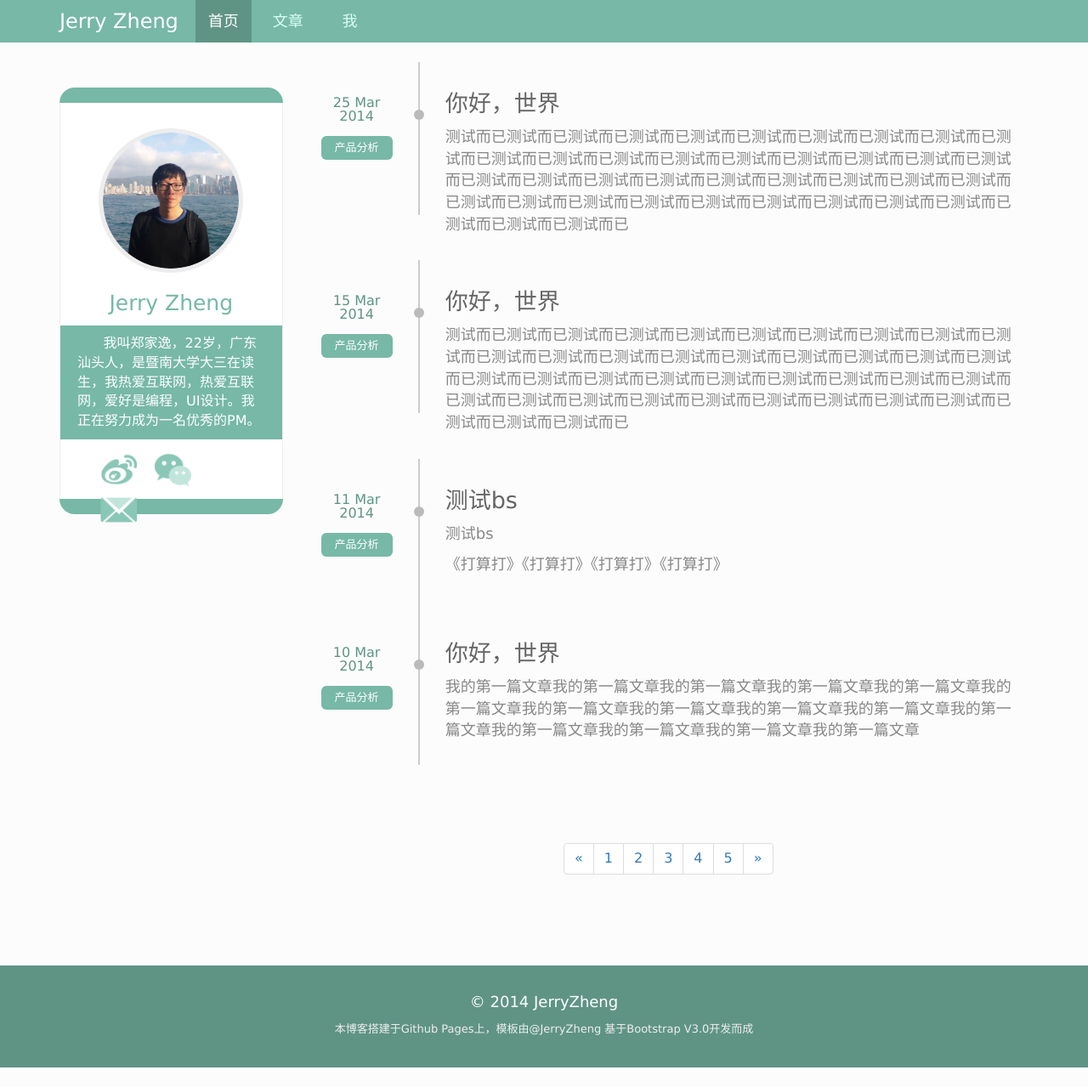
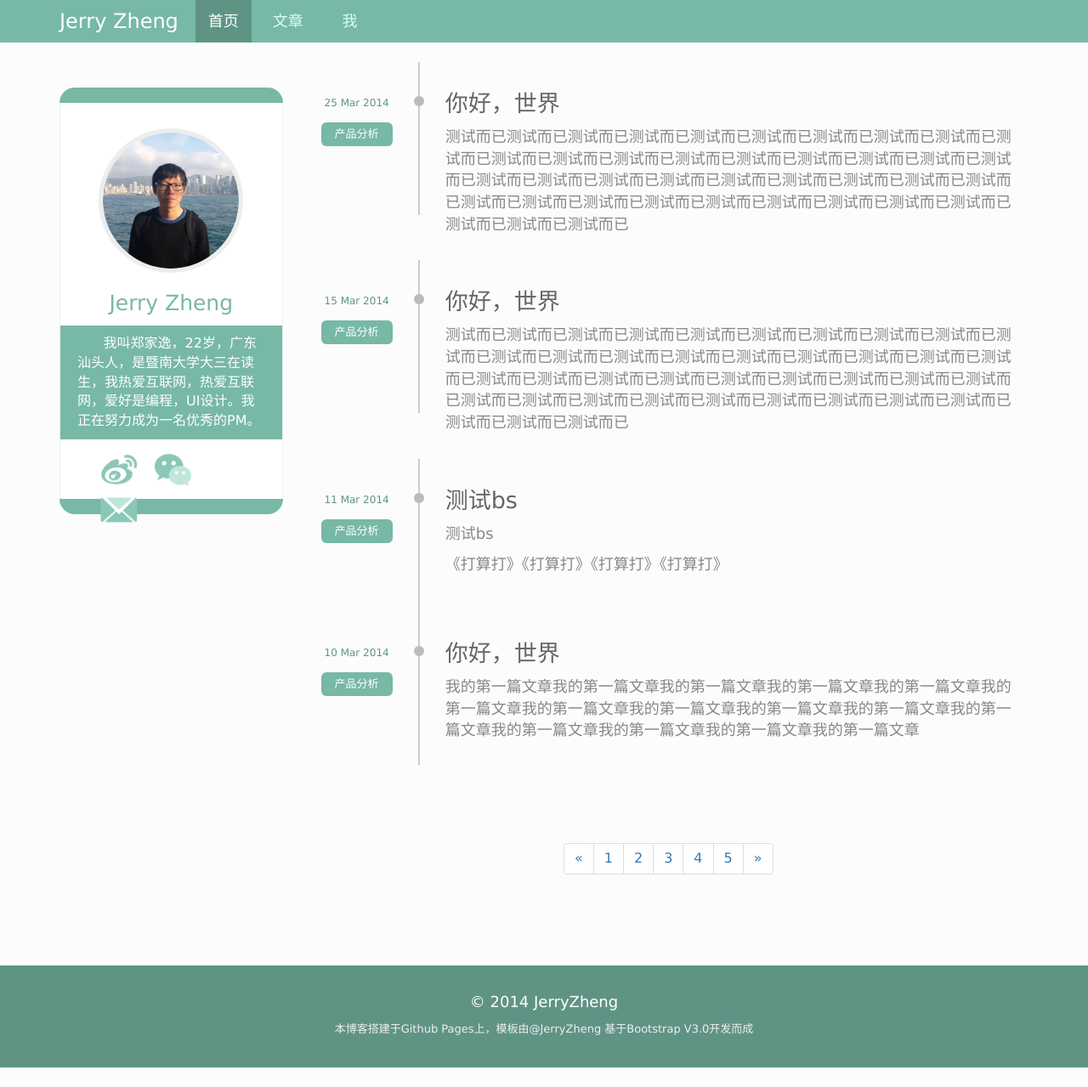
Before and after one commit to PMJerryZheng/myblog, a Jekyll site: the page built from index.html, in a window 1280 px wide and 1279 px high. Shown: the whole window at 85% size. Built offline with Jekyll 4.4.1, drawn with Linux system fonts in a browser that asks for light colours; nearby versions of some CDN libraries.

Commit message:
change date

```diff
--- a/css/index.css
+++ b/css/index.css
@@ -242,7 +242,7 @@ div#social-media{
 
 .time{
 	height: 180px;
-	font-size: 16px;
+	font-size: 12px;
 	text-align: center;
 	color: #5f9485;
 	line-height: 16px;
```
